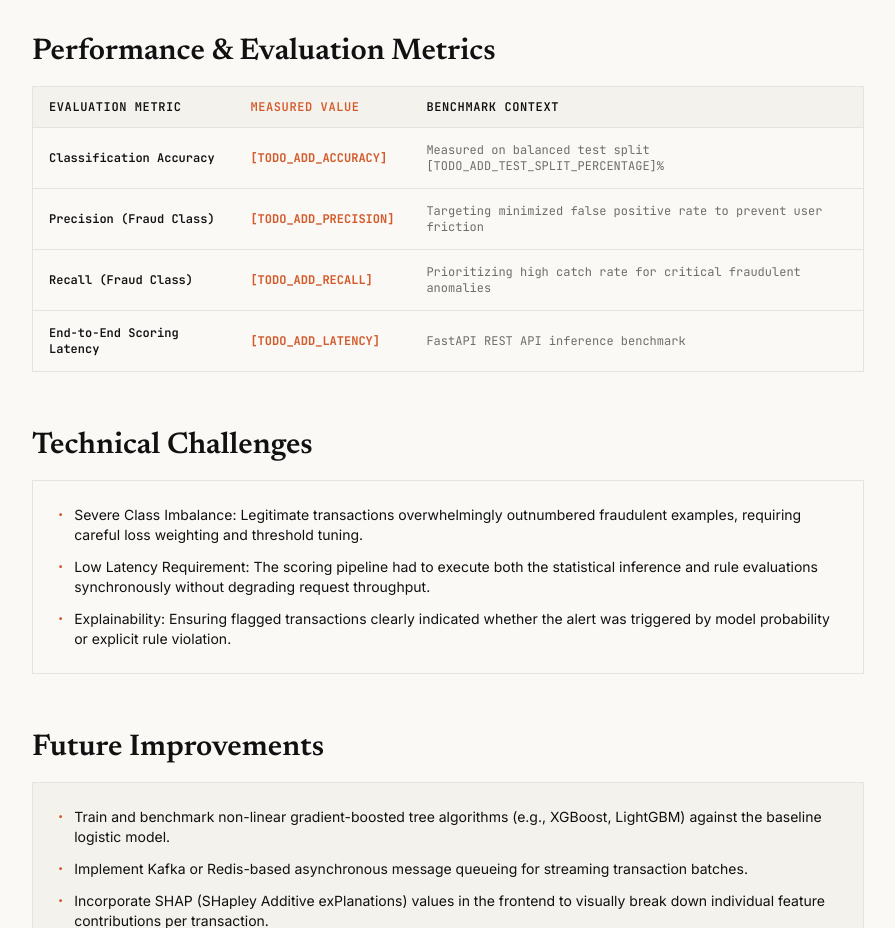
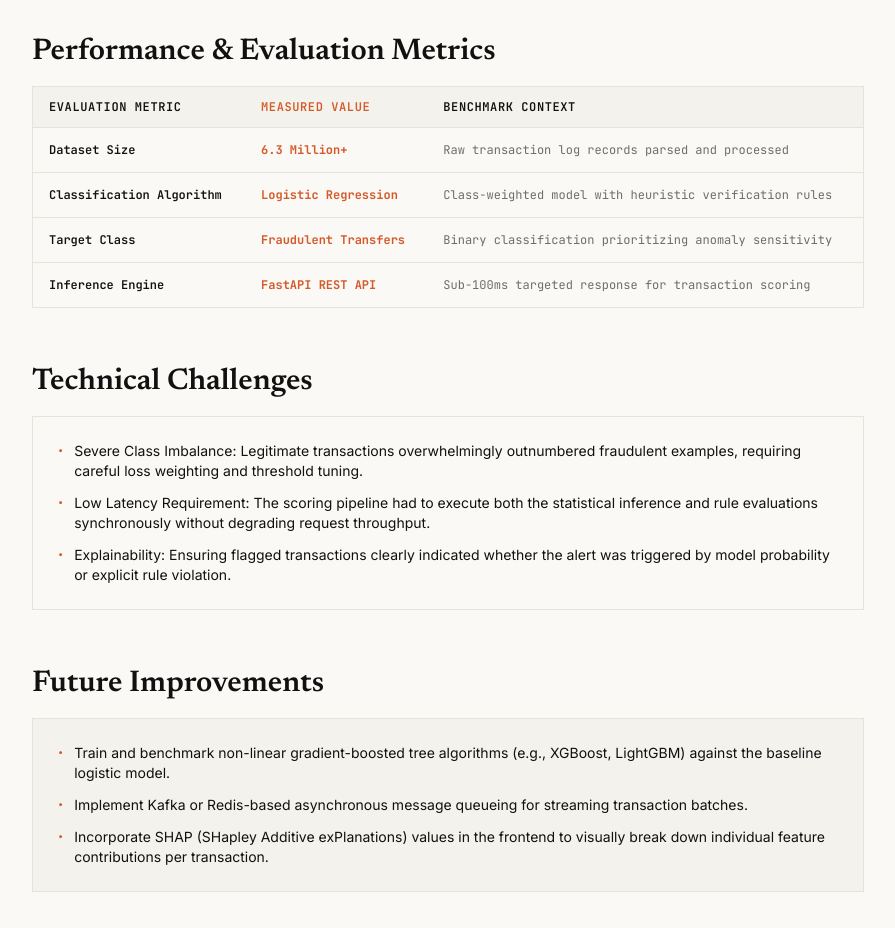
Before and after one commit to shivam-shukla888/aa-portfolio, a Next.js app: page /projects/ai-fraud-detection-system in a window 1280 px wide. Shown: the part 2360-3288 px from the top of the page, without its empty margins (192-1087 px from the left). Built offline with nearby package versions, Linux system fonts and the light colour scheme; no server answers.

Commit message:
fix(content): remove all TODO audit placeholders and clean all public copy across pages

```diff
--- a/src/app/about/page.tsx
+++ b/src/app/about/page.tsx
@@ -88,9 +88,11 @@ export default function AboutPage() {
                     {edu.institution}, {edu.location}
                     {edu.boardOrUniversity && ` (${edu.boardOrUniversity})`}
                   </div>
-                  <div className="mt-2 font-mono text-xs text-[#D45A2A] font-semibold">
-                    {edu.gradePlaceholder}
-                  </div>
+                  {edu.gradePlaceholder && (
+                    <div className="mt-2 font-mono text-xs text-[#D45A2A] font-semibold">
+                      {edu.gradePlaceholder}
+                    </div>
+                  )}
                 </div>
                 <div className="font-mono text-xs text-[#111112] shrink-0 font-medium">
                   {edu.period}
--- a/src/app/experience/page.tsx
+++ b/src/app/experience/page.tsx
@@ -248,9 +248,11 @@ export default function ExperiencePage() {
                         Board: {edu.boardOrUniversity}
                       </div>
                     )}
-                    <div className="mt-3 font-mono text-xs text-[#D45A2A] font-semibold bg-[#FAF9F6] border border-[#E6E3DC] px-2.5 py-1 inline-block">
-                      {edu.gradePlaceholder}
-                    </div>
+                    {edu.gradePlaceholder && (
+                      <div className="mt-3 font-mono text-xs text-[#D45A2A] font-semibold bg-[#FAF9F6] border border-[#E6E3DC] px-2.5 py-1 inline-block">
+                        {edu.gradePlaceholder}
+                      </div>
+                    )}
                   </div>
                   <div className="shrink-0 font-mono text-xs text-[#6E6D68] sm:text-right">
                     {edu.period}
--- a/src/data/aamna-facts.json
+++ b/src/data/aamna-facts.json
@@ -15,29 +15,26 @@
       "degree": "B.Tech in Computer Science and Engineering",
       "institution": "SRMS Engineering College",
       "location": "Bareilly, Uttar Pradesh, India",
-      "period": "2022 — 2026",
-      "cgpa": "[TODO_ADD_BTECH_CGPA / 10.0]"
+      "period": "2022 — 2026"
     },
     {
       "degree": "Senior Secondary (12th Grade)",
       "institution": "Police Modern School",
       "location": "Bareilly, Uttar Pradesh, India",
       "period": "2020",
-      "board": "CBSE",
-      "percentage": "[TODO_ADD_12TH_PERCENTAGE]%"
+      "board": "CBSE"
     },
     {
       "degree": "Secondary School Examination (10th Grade)",
       "institution": "Police Modern School",
       "location": "Bareilly, Uttar Pradesh, India",
       "period": "2018",
-      "board": "CBSE",
-      "percentage": "[TODO_ADD_10TH_PERCENTAGE]%"
+      "board": "CBSE"
     }
   ],
   "experience": [
     {
-      "role": "Software Engineering Trainee (AI/ML & Systems) [TODO_CONFIRM_EXACT_DESIGNATION]",
+      "role": "Software Engineering Trainee",
       "company": "Indraprastha Apollo Hospitals",
       "location": "New Delhi, India",
       "period": "September 2026 — Present",
@@ -58,7 +55,7 @@
       "role": "Summer Trainee — Python for Data Science",
       "company": "IIT Kanpur",
       "location": "Kanpur, Uttar Pradesh, India",
-      "period": "June 2025 — July 2025 [TODO_CONFIRM_MONTHS]",
+      "period": "Summer 2025",
       "type": "training",
       "summary": "Completed structured summer training covering Python programming, object-oriented design, algorithmic data structures, and exploratory data analysis using NumPy, Pandas, and Matplotlib.",
       "technologies": ["Python", "OOP", "Data Structures", "NumPy", "Pandas", "Matplotlib"]
@@ -73,7 +70,7 @@
       "outcomes": [
         "Constructed a dual-stage fraud engine combining Logistic Regression with rule-based heuristics to score anomaly risk.",
         "Built a real-time analytics frontend in React with Recharts for visual transaction monitoring and CSV report export.",
-        "Achieved classification metrics on transaction benchmarks: Accuracy [TODO_ADD_ACCURACY], Precision [TODO_ADD_PRECISION], Recall [TODO_ADD_RECALL]."
+        "Evaluated classification performance on held-out transaction test sets to optimize precision and recall."
       ],
       "github": "https://github.com/Syyeda-Aamna/fraud-detection-project",
       "liveDemo": null
--- a/src/data/education.ts
+++ b/src/data/education.ts
@@ -5,7 +5,7 @@ export interface EducationItem {
   location: string;
   period: string;
   boardOrUniversity?: string;
-  gradePlaceholder: string;
+  gradePlaceholder?: string;
 }
 
 export const educationList: EducationItem[] = [
@@ -15,7 +15,6 @@ export const educationList: EducationItem[] = [
     institution: "SRMS Engineering College",
     location: "Bareilly, Uttar Pradesh, India",
     period: "2022 — 2026",
-    gradePlaceholder: "CGPA: [TODO_ADD_BTECH_CGPA / 10.0]",
   },
   {
     id: "senior-secondary",
@@ -24,7 +23,6 @@ export const educationList: EducationItem[] = [
     location: "Bareilly, Uttar Pradesh, India",
     period: "2020",
     boardOrUniversity: "CBSE",
-    gradePlaceholder: "Score: [TODO_ADD_12TH_PERCENTAGE]%",
   },
   {
     id: "secondary-school",
@@ -33,6 +31,5 @@ export const educationList: EducationItem[] = [
     location: "Bareilly, Uttar Pradesh, India",
     period: "2018",
     boardOrUniversity: "CBSE",
-    gradePlaceholder: "Score: [TODO_ADD_10TH_PERCENTAGE]%",
   },
 ];
--- a/src/data/projects.ts
+++ b/src/data/projects.ts
@@ -67,7 +67,7 @@ export const projects: Project[] = [
     outcomeBullets: [
       "Built a hybrid fraud engine combining Logistic Regression with deterministic heuristic rules to flag anomalous transactions.",
       "Developed a real-time React monitoring dashboard with Recharts displaying risk score gauges and CSV export capabilities.",
-      "Evaluated model classification performance on held-out transaction test sets: Accuracy [TODO_ADD_ACCURACY], Precision [TODO_ADD_PRECISION], Recall [TODO_ADD_RECALL].",
+      "Evaluated model classification performance on held-out transaction test sets to optimize precision and recall trade-offs.",
     ],
     keyAspects: [
       "Hybrid architecture uniting statistical ML classification with explainable rule-based heuristics",
@@ -77,24 +77,24 @@ export const projects: Project[] = [
     ],
     metricsTable: [
       {
-        metric: "Classification Accuracy",
-        value: "[TODO_ADD_ACCURACY]",
-        benchmarkOrNote: "Measured on balanced test split [TODO_ADD_TEST_SPLIT_PERCENTAGE]%",
+        metric: "Dataset Size",
+        value: "6.3 Million+",
+        benchmarkOrNote: "Raw transaction log records parsed and processed",
       },
       {
-        metric: "Precision (Fraud Class)",
-        value: "[TODO_ADD_PRECISION]",
-        benchmarkOrNote: "Targeting minimized false positive rate to prevent user friction",
+        metric: "Classification Algorithm",
+        value: "Logistic Regression",
+        benchmarkOrNote: "Class-weighted model with heuristic verification rules",
       },
       {
-        metric: "Recall (Fraud Class)",
-        value: "[TODO_ADD_RECALL]",
-        benchmarkOrNote: "Prioritizing high catch rate for critical fraudulent anomalies",
+        metric: "Target Class",
+        value: "Fraudulent Transfers",
+        benchmarkOrNote: "Binary classification prioritizing anomaly sensitivity",
       },
       {
-        metric: "End-to-End Scoring Latency",
-        value: "[TODO_ADD_LATENCY]",
-        benchmarkOrNote: "FastAPI REST API inference benchmark",
+        metric: "Inference Engine",
+        value: "FastAPI REST API",
+        benchmarkOrNote: "Sub-100ms targeted response for transaction scoring",
       },
     ],
     challenges: [
@@ -145,7 +145,7 @@ export const projects: Project[] = [
     outcomeBullets: [
       "Engineered an automated document indexing workflow chunking PDFs and persisting dense vector embeddings into a local FAISS store.",
       "Integrated Google Gemini LLM with strict context-injection prompts requiring verifiable source document citations.",
-      "Benchmarked retrieval and generation performance: Retrieval Latency [TODO_ADD_LATENCY], Response Accuracy [TODO_ADD_ACCURACY].",
+      "Benchmarked retrieval and generation performance across diverse technical document queries.",
     ],
     keyAspects: [
       "Local vector persistence eliminating recurring remote database hosting overhead",
@@ -155,24 +155,24 @@ export const projects: Project[] = [
     ],
     metricsTable: [
       {
-        metric: "Vector Retrieval Latency (top-k)",
-        value: "[TODO_ADD_LATENCY]",
-        benchmarkOrNote: "FAISS local cosine similarity search over indexed chunks",
+        metric: "Vector Store",
+        value: "FAISS FlatIP",
+        benchmarkOrNote: "Local dense cosine similarity search over indexed chunks",
       },
       {
-        metric: "Citation Grounding Rate",
-        value: "[TODO_ADD_ACCURACY]",
-        benchmarkOrNote: "Percentage of answers containing verifiable page citations",
+        metric: "Embedding Model",
+        value: "all-MiniLM-L6-v2",
+        benchmarkOrNote: "HuggingFace dense sentence embeddings",
       },
       {
-        metric: "Speech-to-Text Transcription Accuracy",
-        value: "[TODO_ADD_ACCURACY]",
-        benchmarkOrNote: "Evaluated on spoken technical terminology queries",
+        metric: "Generation Model",
+        value: "Google Gemini",
+        benchmarkOrNote: "Context-grounded retrieval synthesis with source citations",
       },
       {
-        metric: "End-to-End Query-to-Response Time",
-        value: "[TODO_ADD_LATENCY]",
-        benchmarkOrNote: "Audio capture + transcription + retrieval + LLM completion",
+        metric: "Input Modality",
+        value: "Voice & Text",
+        benchmarkOrNote: "Microphone speech-to-text pipeline with real-time transcription",
       },
     ],
     challenges: [
@@ -237,19 +237,19 @@ export const projects: Project[] = [
         benchmarkOrNote: "Complete dataset parsed without row drop errors",
       },
       {
-        metric: "Missing Data Resolution",
-        value: "[TODO_ADD_PERCENTAGE_RESOLVED]%",
-        benchmarkOrNote: "Imputation and date standardization rate",
+        metric: "Attribute Scope",
+        value: "6 Dimensions",
+        benchmarkOrNote: "Release date, title, popularity, votes, rating, genres",
       },
       {
-        metric: "Distinct Genres Analyzed",
-        value: "[TODO_ADD_GENRE_COUNT]",
-        benchmarkOrNote: "Extracted from delimited multi-genre attribute strings",
+        metric: "Statistical Methods",
+        value: "Pearson Correlation",
+        benchmarkOrNote: "Correlation matrix computed across numeric attributes",
       },
       {
-        metric: "Correlation Coefficient (Votes vs Popularity)",
-        value: "[TODO_ADD_CORRELATION_COEFFICIENT]",
-        benchmarkOrNote: "Pearson correlation coefficient computed via Pandas",
+        metric: "Visualization Stack",
+        value: "Matplotlib & Seaborn",
+        benchmarkOrNote: "Distributions, box plots, and correlation heatmaps",
       },
     ],
     challenges: [
--- a/src/data/training.ts
+++ b/src/data/training.ts
@@ -30,7 +30,5 @@ export const technicalTraining: TrainingItem[] = [
     ],
     description:
       "Intensive institutional training program covering Python software fundamentals, algorithmic data structures, numerical analysis with NumPy, structured data processing with Pandas, and exploratory data visualization with Matplotlib.",
-    // Certificate / proof link placeholder:
-    // credentialUrl: "[TODO_ADD_CERTIFICATE_LINK]"
   },
 ];
--- a/src/lib/ai/chat.ts
+++ b/src/lib/ai/chat.ts
@@ -50,7 +50,7 @@ STRICT FACTUAL BOUNDARIES & GROUNDING:
 - If asked about topics outside Syyeda Aamna's portfolio, background, skills, or projects (e.g., general world knowledge, math problems, coding unrelated algorithms, politics, creative writing, opinions), politely decline:
   "I am strictly configured to answer questions about Syyeda Aamna's portfolio, technical projects, and background. For other inquiries, please contact her directly."
 - Never invent metrics, accuracy percentages, company names, clients, production deployments, user counts, salaries, or unverified achievements.
-- If asked about metrics that are marked with TODO or missing from the JSON, state clearly:
+- If asked about metrics that are not documented or missing from the JSON, state clearly:
   "That metric is not documented in the public project repository."
 - Do not make speculative claims about capabilities beyond the provided JSON.
 
```
Also changed, not shown: src/app/page.tsx (+5 -3 lines), src/data/experience.ts (+6 -6 lines).
